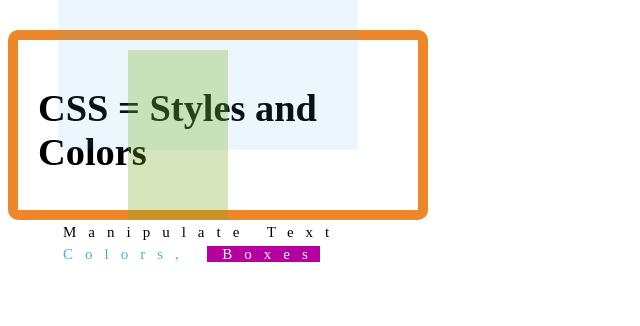
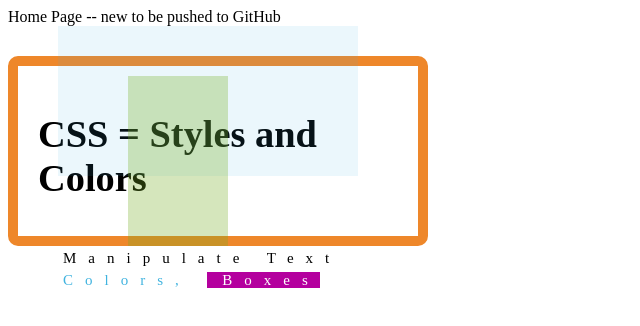
Before and after one commit to oana29/git-demo, a plain HTML site: page web/index.html in a window 1280 px wide. Shown: the whole page, without its empty margins (0-640 px from the left). Drawn offline with Linux system fonts and the light colour scheme.

Commit message:
Updatting index page for GitHub

```diff
--- a/web/index.html
+++ b/web/index.html
@@ -1,7 +1,7 @@
 <!DOCTYPE html>
 <html>
 <body>
-
+<titile> Home Page -- new to be pushed to GitHub</title>
 <div style="position:relative;">
   <div style="opacity:0.1;position:absolute;left:50px;top:-30px;width:300px;height:150px;background-color:#40B3DF"></div>
   <div style="opacity:0.3;position:absolute;left:120px;top:20px;width:100px;height:170px;background-color:#73AD21"></div>
```
